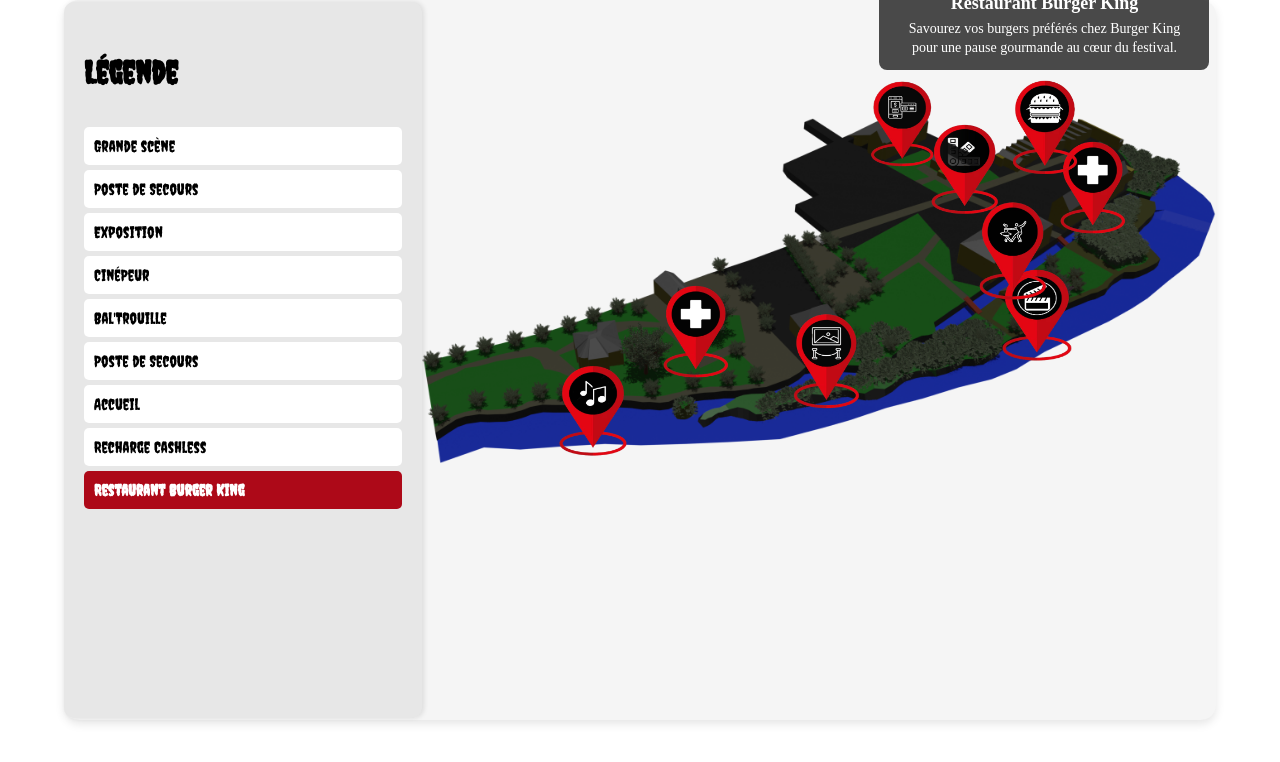
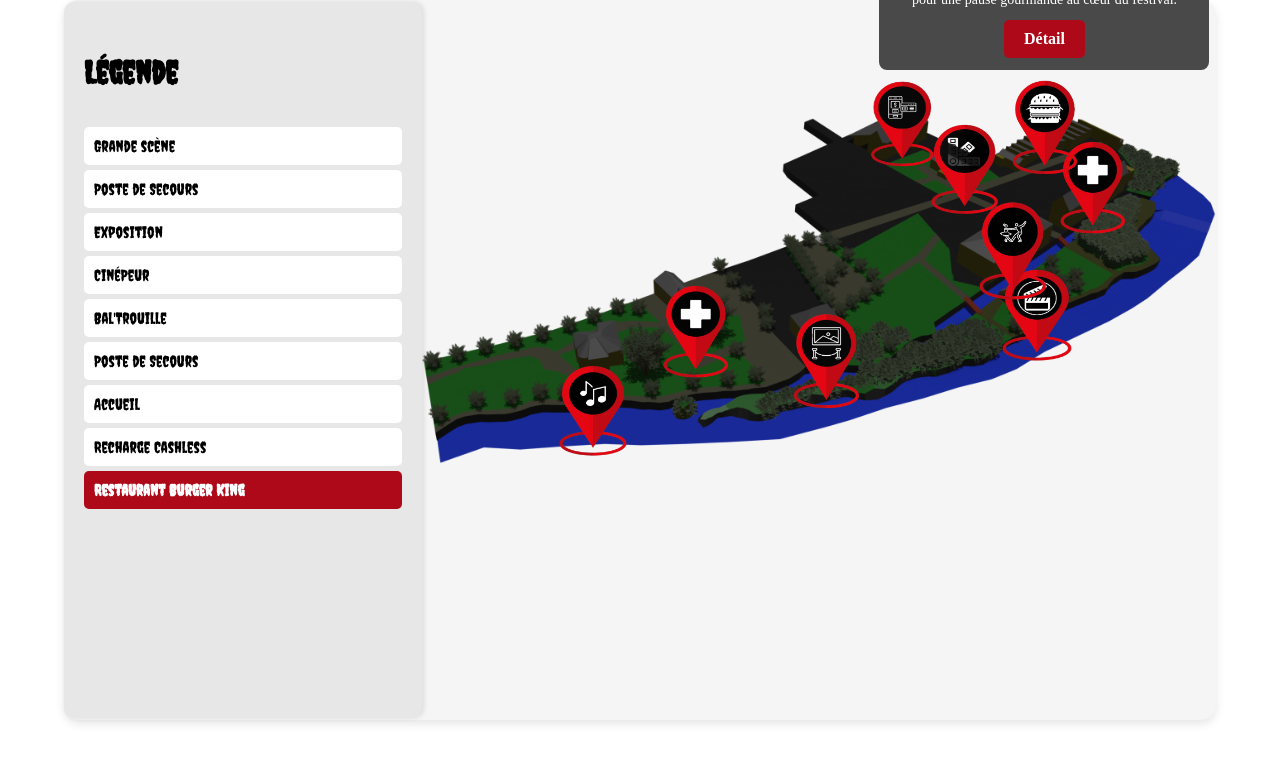
Before and after one commit to Zuuret/SAE-S3-S4_Creepy_Night, a Vue app in the folder client/: page /carte-interactive in a window 1280 px wide. Both pictures are taken after a click on the item "Restaurant Burger King". Shown: the top 762 px of the page. Built offline with nearby package versions, Linux system fonts and the light colour scheme.

Commit message:
accès prestataire depuis la carte

```diff
--- a/client/src/views/CarteInteractive.vue
+++ b/client/src/views/CarteInteractive.vue
@@ -12,10 +12,11 @@
         <img src="@/assets/carte_creepy_night.png" alt="Carte interactive" class="map-image" />
         <div v-for="(icon, index) in icons" :key="'icon-' + index" class="icon-container" :style="{ top: `${icon.y}%`, left: `${icon.x}%` }" @mouseover="hoverElement(icon)" @mouseleave="leaveElement" :class="{ 'icon-hovered': hoveredIcon === icon || selectedIcon === icon }">
           <img :src="icon.image" class="icon" :alt="icon.title" />
-          <div v-if="hoveredIcon === icon || selectedIcon === icon" class="icon-info">
+          <div v-if="hoveredIcon === icon || selectedIcon === icon" class="icon-info" @mouseenter.stop @mouseleave.stop>
             <h4>{{ icon.title }}</h4>
             <p>{{ icon.description }}</p>
             <img v-if="icon.image2" :src="icon.image2" class="illustration_activites" :alt="icon.title" />
+            <router-link v-if="icon.route" :to="icon.route" class="detail-button">Détail</router-link>
           </div>
         </div>
       </div>
@@ -42,7 +43,7 @@
       { x: 80, y: 22, title: "Poste de Secours", description: "Un espace dédié à votre sécurité pour répondre à toute urgence médicale pendant le festival.", image: require("@/assets/icone_secours.png") },
       { x: 64, y: 20, title: "Accueil", description: "Retrouvez toutes les informations nécessaires à votre visite et notre équipe prête à vous guider.", image: require("@/assets/icone_accueil.png") },
       { x: 56, y: 14, title: "Recharge Cashless", description: "Rechargez facilement et rapidement votre bracelet cashless pour profiter pleinement du festival.", image: require("@/assets/icone_cashless.png")},
-      { x: 74, y: 15, title: "Restaurant Burger King", description: "Savourez vos burgers préférés chez Burger King pour une pause gourmande au cœur du festival.", image: require("@/assets/icone_burgerking.png")},
+      { x: 74, y: 15, title: "Restaurant Burger King", description: "Savourez vos burgers préférés chez Burger King pour une pause gourmande au cœur du festival.", image: require("@/assets/icone_burgerking.png"), route: "/prestataire/1"},
       ],
       hoveredIcon: null,
       selectedIcon: null,
@@ -72,7 +73,9 @@
       this.hoveredIcon = icon;
     },
     leaveElement() {
-      this.hoveredIcon = null;
+      setTimeout(() => {
+        this.hoveredIcon = null;
+      }, 200);
     },
     selectIcon(icon) {
       if (this.selectedIcon === icon) {
@@ -146,7 +149,7 @@
   padding: 12px 15px;
   border-radius: 8px;
   z-index: 2;
-  pointer-events: none;
+  pointer-events: auto;
   transition: opacity 0.3s ease, transform 0.3s ease;
 }
 
@@ -243,4 +246,29 @@
   overflow: hidden;
 }
 
+.detail-button {
+  display: inline-block;
+  margin-top: 10px;
+  padding: 10px 20px;
+  font-size: 16px;
+  color: white;
+  background-color: #AD0918;
+  border: none;
+  border-radius: 5px;
+  text-align: center;
+  text-decoration: none;
+  font-weight: bold;
+  cursor: pointer;
+  transition: background-color 0.3s ease, transform 0.2s ease;
+}
+
+.detail-button:hover {
+  background-color: #D40F1C;
+  transform: scale(1.05);
+}
+
+.detail-button:active {
+  transform: scale(0.95);
+}
+
 </style>
```
